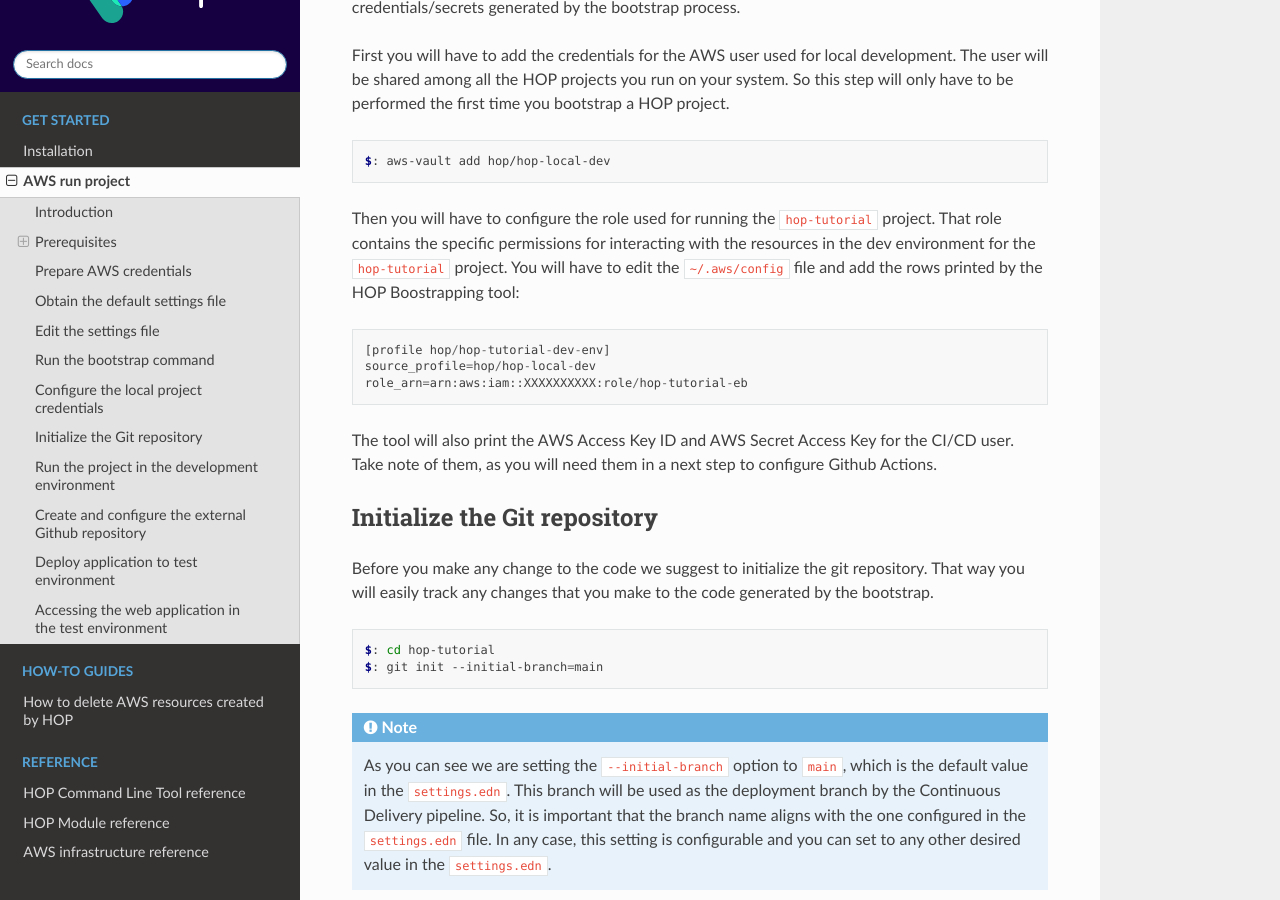
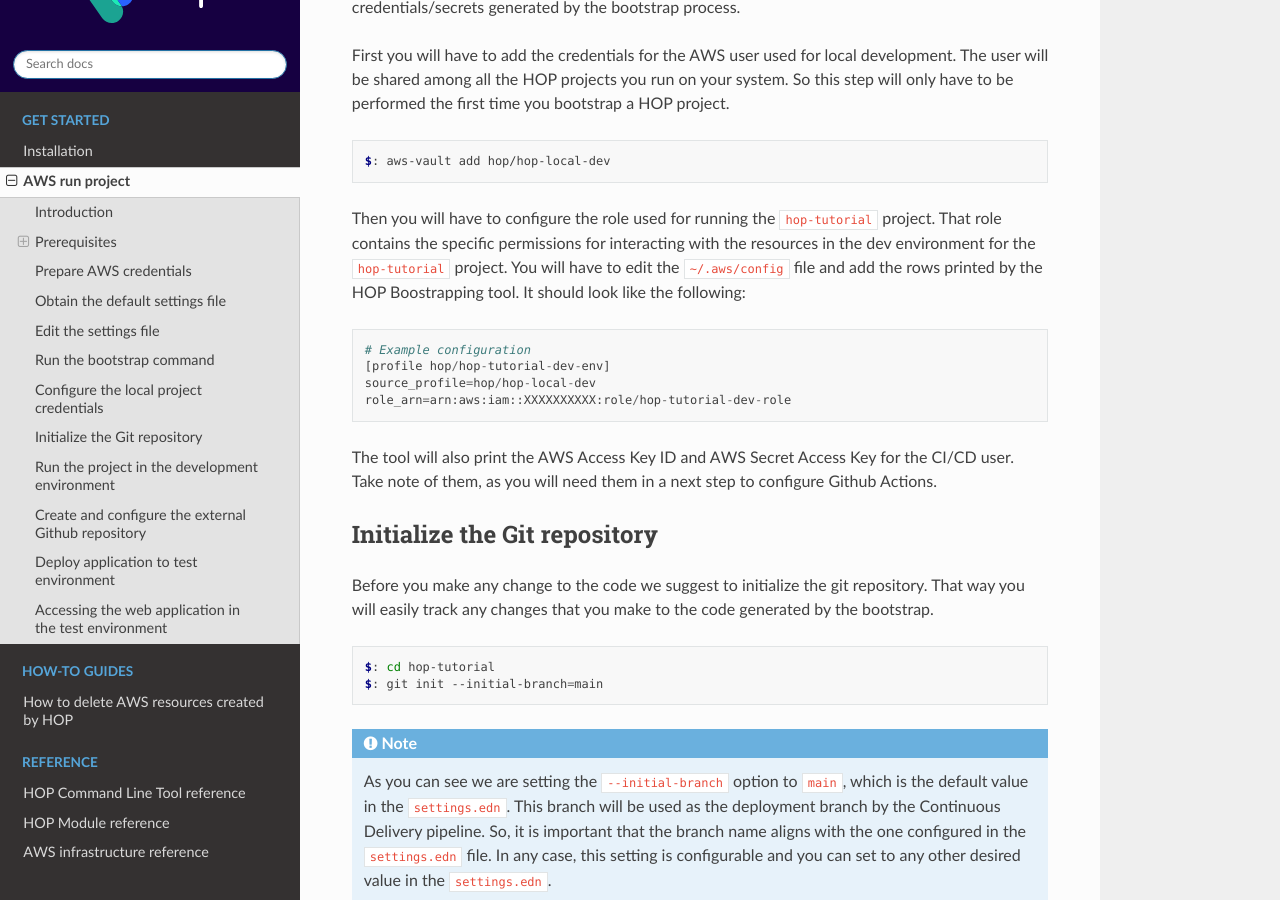
Before and after one commit to gethop-dev/hop-documentation, a Sphinx documentation site: the page built from docs/source/get-started/aws-run-project/main.rst, in a window 1280 px wide and 900 px high, scrolled down 4869 px. Built offline with Sphinx 7.4.7 and the Read the Docs theme 2.0.0, drawn with Linux system fonts in a browser that asks for light colours.

Commit message:
Make local project credentials section example more clear

```diff
--- a/docs/source/get-started/aws-run-project/main.rst
+++ b/docs/source/get-started/aws-run-project/main.rst
@@ -286,14 +286,16 @@ the first time you bootstrap a HOP project.
 Then you will have to configure the role used for running the
 ``hop-tutorial`` project. That role contains the specific permissions
 for interacting with the resources in the dev environment for the
-``hop-tutorial`` project. You will have to edit the ``~/.aws/config`` file
-and add the rows printed by the HOP Boostrapping tool:
+``hop-tutorial`` project. You will have to edit the ``~/.aws/config``
+file and add the rows printed by the HOP Boostrapping tool. It should
+look like the following:
 
 .. code-block:: python
 
+   # Example configuration
    [profile hop/hop-tutorial-dev-env]
    source_profile=hop/hop-local-dev
-   role_arn=arn:aws:iam::XXXXXXXXXX:role/hop-tutorial-eb
+   role_arn=arn:aws:iam::XXXXXXXXXX:role/hop-tutorial-dev-role
 
 The tool will also print the AWS Access Key ID and AWS Secret Access
 Key for the CI/CD user. Take note of them, as you will need them in a
```
